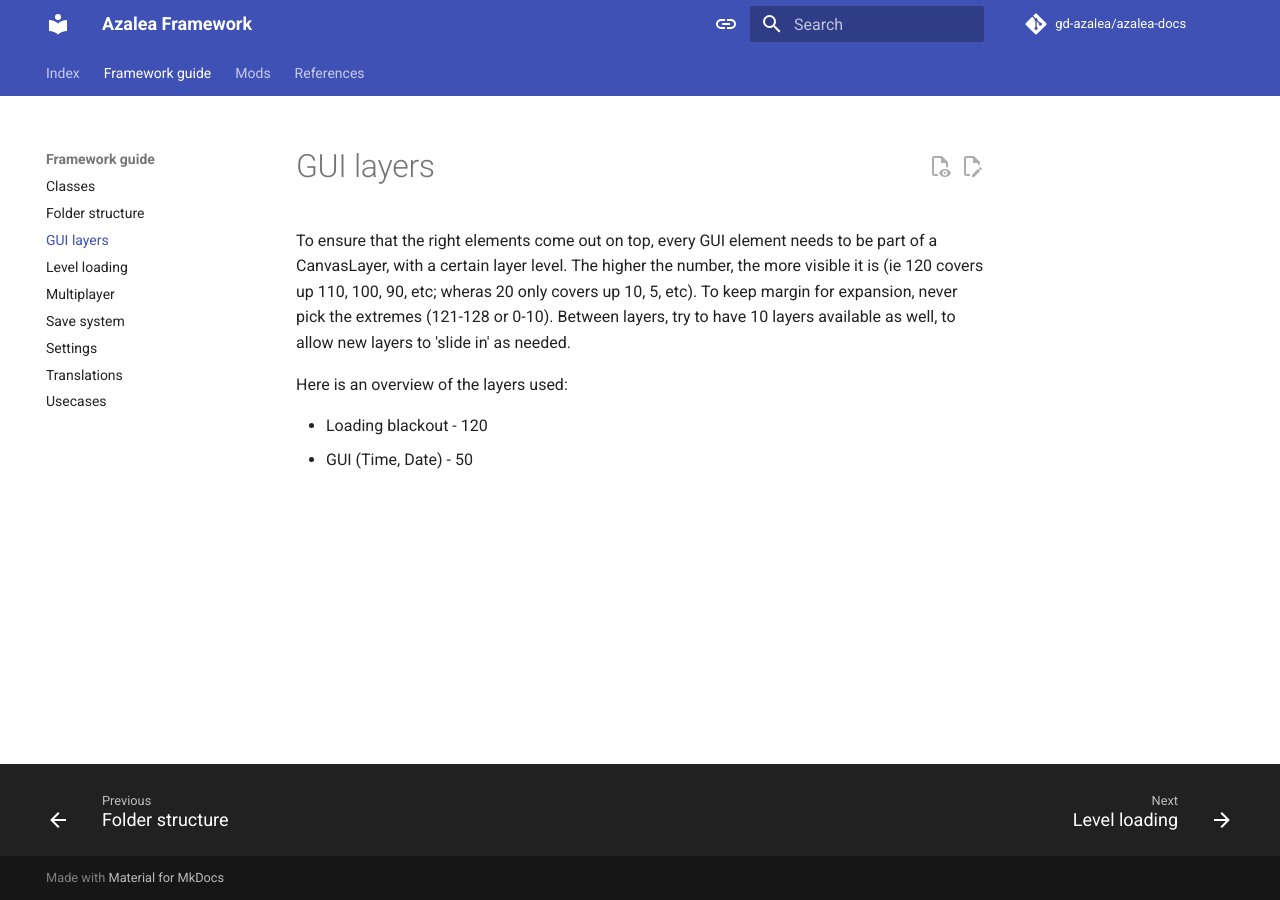
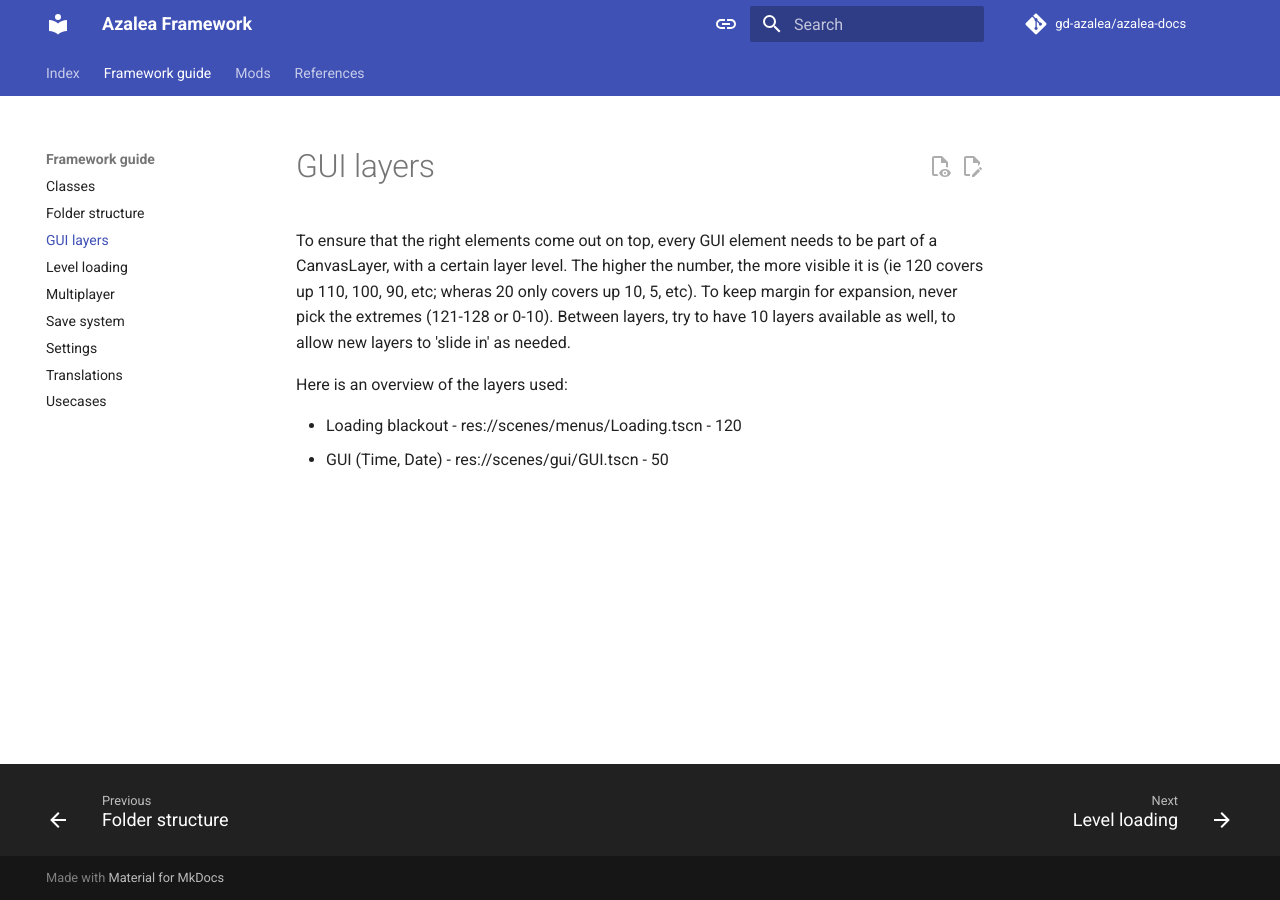
Before and after one commit to gd-azalea/azalea-docs, an MkDocs documentation site: the page built from docs/framework-guide/gui-layers.md, in a window 1280 px wide. Built offline with MkDocs 1.6.1 and Material for MkDocs 9.7.7, drawn with Linux system fonts in a browser that asks for light colours; comment, search, counter and statistics services are not loaded.

Commit message:
Update gui-layers.md

```diff
--- a/docs/framework-guide/gui-layers.md
+++ b/docs/framework-guide/gui-layers.md
@@ -4,5 +4,5 @@ To ensure that the right elements come out on top, every GUI element needs to be
 
 Here is an overview of the layers used:
 
-- Loading blackout - 120
-- GUI (Time, Date) - 50
+- Loading blackout - res://scenes/menus/Loading.tscn - 120
+- GUI (Time, Date) - res://scenes/gui/GUI.tscn - 50
```
